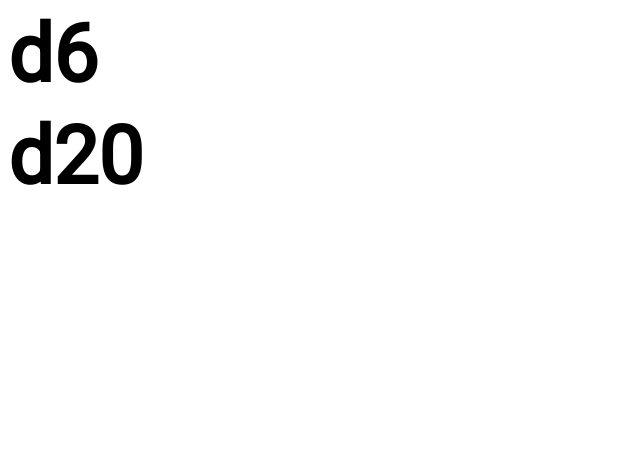
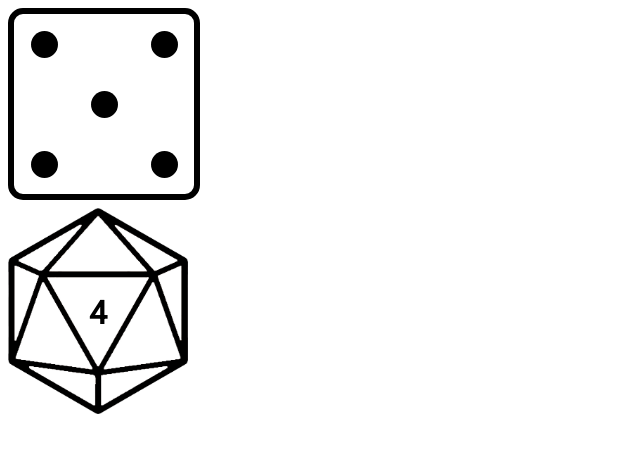
Before and after one commit to markotronojp/obs_widgets, a website: page dice.html in a window 1280 px wide. Shown: the whole page, without its empty margins (0-640 px from the left). Drawn offline with Linux system fonts and the light colour scheme.

Commit message:
#5 Improved dice widget

```diff
--- /dev/null
+++ b/css/dice/d20.css
@@ -0,0 +1,23 @@
+.d20 {
+  width: 180px;
+  position: relative;
+  cursor: pointer;
+}
+
+.d20 div {
+  position: absolute;
+  left: 0;
+  right: 0;
+  top: 0;
+  bottom: 0;
+  margin: auto;
+  display: flex;
+  justify-content: center;
+  align-items: center;
+  font-size: 2rem;
+}
+
+.d20 img {
+  width: 100%;
+  height: auto;
+}
--- /dev/null
+++ b/css/dice/d6.css
@@ -0,0 +1,34 @@
+.d6 {
+  width: 180px;
+  height: 180px;
+  background-color: #fff;
+  border: solid 6px #000;
+  border-radius: 15px;
+  display: flex;
+  flex-direction: column;
+  align-items: center;
+  justify-content: center;
+  cursor: pointer;
+}
+
+.d6 .row {
+  width: 100%;
+  height: 60px;
+  display: grid;
+  grid-template-columns: repeat(3, 1fr);
+}
+
+.d6 .spacer {
+  width: 60px;
+  height: 100%;
+  display: flex;
+  align-items: center;
+  justify-content: center;
+}
+
+.d6 .pip {
+  width: 27px;
+  height: 27px;
+  border-radius: 50%;
+  background-color: #000;
+}
--- a/dice.html
+++ b/dice.html
@@ -10,7 +10,8 @@
         <!-- CSS -->
         <link rel='stylesheet' type='text/css' href='css/common/widget.css'>
         <link rel='stylesheet' type='text/css' href='css/dice/dice.css'>
-        <link rel='stylesheet' type='text/css' href='css/dice/dX.css'>
+        <link rel='stylesheet' type='text/css' href='css/dice/d6.css'>
+        <link rel='stylesheet' type='text/css' href='css/dice/d20.css'>
 
         <!-- JavaScript Libraries -->
         <script src='js/lib/jquery-3.6.0.min.js'></script>
--- a/js/dice/dice.js
+++ b/js/dice/dice.js
@@ -1,15 +1,11 @@
-import { DX } from './ui/dX.js';
-
-const dList = [
-  6,
-  20,
-];
+import { D6 } from './ui/d6.js';
+import { D20 } from './ui/d20.js';
 
 function init($container) {
-  dList.forEach((side) => {
-    const dX = new DX({ side });
-    $container.append(dX.getDom());
-  });
+  const d6 = new D6({});
+  $container.append(d6.getDom());
+  const d20 = new D20({});
+  $container.append(d20.getDom());
 }
 
 export default {
--- /dev/null
+++ b/js/dice/ui/d20.js
@@ -0,0 +1,35 @@
+import { Component } from '../../common/ui/component.js';
+
+const config = {
+  template: `
+    <div class='d20'>
+      <img src='img/d20.png'>
+      <div></div>
+    </div>
+  `,
+};
+
+export class D20 extends Component {
+  constructor({
+    width,
+    name,
+  }) {
+    super({ width, name, $dom: $(config.template) });
+    this.setRandomSide();
+    this.$dom.on('click', this.setRandomSide.bind(this));
+  }
+
+  setRandomSide() {
+    $('div', this.$dom).empty();
+    const result = Math.floor(Math.random() * 20) + 1;
+    $('div', this.$dom).text(result);
+  }
+}
+
+function createInstance(args) {
+  return new D20(args);
+}
+
+export default {
+  createInstance,
+};
--- /dev/null
+++ b/js/dice/ui/d6.js
@@ -0,0 +1,88 @@
+import { Component } from '../../common/ui/component.js';
+
+const config = {
+  template: `
+    <div class='d6'>
+    </div>
+  `,
+  rowTemplate: `
+    <div class='row'></div>
+  `,
+  spacerTemplate: `
+    <div class='spacer'></div>
+  `,
+  pipTemplate: `
+    <div class='pip'></div>
+  `,
+};
+
+const sideMatrix = [
+  [
+    [0, 0, 0],
+    [0, 1, 0],
+    [0, 0, 0],
+  ],
+  [
+    [1, 0, 0],
+    [0, 0, 0],
+    [0, 0, 1],
+  ],
+  [
+    [1, 0, 0],
+    [0, 1, 0],
+    [0, 0, 1],
+  ],
+  [
+    [1, 0, 1],
+    [0, 0, 0],
+    [1, 0, 1],
+  ],
+  [
+    [1, 0, 1],
+    [0, 1, 0],
+    [1, 0, 1],
+  ],
+  [
+    [1, 0, 1],
+    [1, 0, 1],
+    [1, 0, 1],
+  ],
+];
+
+export class D6 extends Component {
+  constructor({
+    width,
+    name,
+  }) {
+    super({ width, name, $dom: $(config.template) });
+    this.setRandomSide();
+    this.$dom.on('click', this.setRandomSide.bind(this));
+  }
+
+  setRandomSide() {
+    this.$dom.empty();
+    const result = Math.floor(Math.random() * 6);
+
+    sideMatrix[result].forEach((row) => {
+      const $row = $(config.rowTemplate);
+      row.forEach((pip) => {
+        if (pip) {
+          $row.append(
+            $(config.spacerTemplate).append($(config.pipTemplate)),
+          );
+        } else {
+          $row.append($(config.spacerTemplate));
+        }
+      });
+      this.$dom.append($row);
+    });
+  }
+}
+
+function createInstance(args) {
+  return new D6(args);
+}
+
+export default {
+  createInstance,
+};
```
Also changed, not shown: img/d20.png (added).
